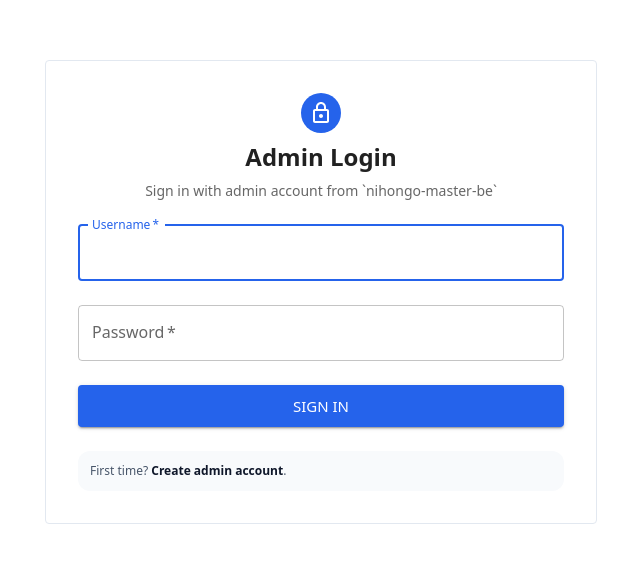
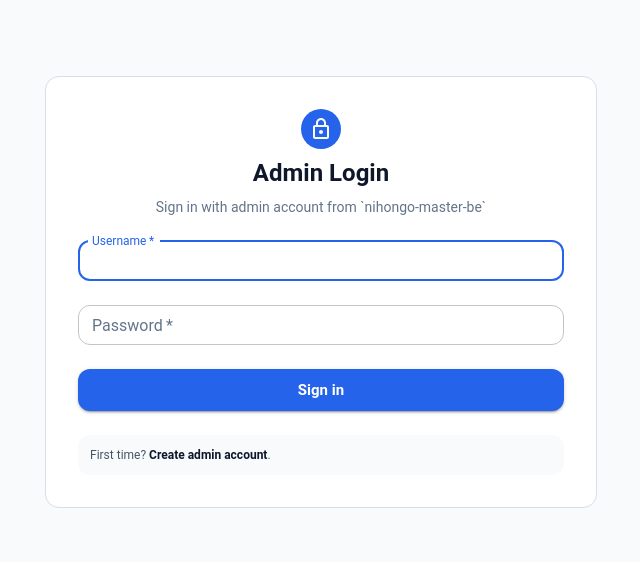
Before and after one commit to AxlHim26/nihongo-master-admin, a Next.js app: page /login in a window 1280 px wide. Shown: the part 108-670 px from the top of the page, without its empty margins (319-959 px from the left). Built offline with nearby package versions, Linux system fonts and the light colour scheme; no server answers.

Commit message:
feat(admin-ui): align shell and module visuals with FE

```diff
--- a/src/app/globals.css
+++ b/src/app/globals.css
@@ -1,20 +1,123 @@
 @tailwind base;
 @tailwind components;
 @tailwind utilities;
+
+:root {
+  --admin-bg: #f8fafc;
+  --admin-surface: #ffffff;
+  --admin-surface-soft: #f2f6fc;
+  --admin-fg: #0f172a;
+  --admin-muted: #64748b;
+  --admin-border: #d6dfeb;
+  --admin-primary: #60a5fa;
+  --admin-primary-strong: #2563eb;
+  --admin-primary-soft: #e8f2ff;
+  --admin-sidebar-bg: #f3f7fc;
+  --admin-shadow: 0 16px 36px -24px rgba(15, 23, 42, 0.2);
+}
 
 html,
 body {
   margin: 0;
   padding: 0;
-  min-height: 100%;
+  min-height: 100dvh;
 }
 
 body {
-  background: #f8fafc;
-  color: #0f172a;
+  background: var(--admin-bg);
+  color: var(--admin-fg);
+  font-family:
+    "Roboto",
+    ui-sans-serif,
+    system-ui,
+    -apple-system,
+    "Segoe UI",
+    sans-serif;
 }
 
 a {
   color: inherit;
   text-decoration: none;
 }
+
+@layer components {
+  .admin-shell {
+    min-height: 100dvh;
+    background: radial-gradient(
+      circle at top right,
+      rgba(96, 165, 250, 0.1),
+      transparent 45%
+    );
+    background-color: var(--admin-bg);
+  }
+
+  .admin-sidebar {
+    border-right: 1px solid var(--admin-border);
+    background: var(--admin-sidebar-bg);
+  }
+
+  .admin-main {
+    padding: 1.5rem;
+  }
+
+  @media (min-width: 1024px) {
+    .admin-main {
+      padding: 2rem;
+    }
+  }
+
+  .admin-panel {
+    border: 1px solid var(--admin-border);
+    border-radius: 1rem;
+    background: var(--admin-surface);
+    box-shadow: var(--admin-shadow);
+  }
+
+  .admin-card {
+    border: 1px solid var(--admin-border);
+    border-radius: 1rem;
+    background: linear-gradient(
+      165deg,
+      rgba(255, 255, 255, 0.98),
+      rgba(242, 246, 252, 0.86)
+    );
+    transition:
+      transform 180ms ease,
+      border-color 180ms ease,
+      box-shadow 180ms ease;
+  }
+
+  .admin-card:hover {
+    transform: translateY(-2px);
+    border-color: rgba(96, 165, 250, 0.6);
+    box-shadow: 0 18px 34px -24px rgba(37, 99, 235, 0.35);
+  }
+
+  .admin-nav-item {
+    display: flex;
+    align-items: center;
+    gap: 0.625rem;
+    border: 1px solid transparent;
+    border-radius: 0.75rem;
+    padding: 0.6rem 0.75rem;
+    color: var(--admin-muted);
+    font-size: 0.875rem;
+    font-weight: 600;
+    transition:
+      color 160ms ease,
+      background-color 160ms ease,
+      border-color 160ms ease;
+  }
+
+  .admin-nav-item:hover {
+    color: var(--admin-fg);
+    background: rgba(255, 255, 255, 0.7);
+    border-color: rgba(148, 163, 184, 0.24);
+  }
+
+  .admin-nav-item[data-active="true"] {
+    color: #1e293b;
+    background: var(--admin-primary-soft);
+    border-color: rgba(96, 165, 250, 0.5);
+  }
+}
--- a/src/app/providers.tsx
+++ b/src/app/providers.tsx
@@ -1,9 +1,9 @@
 "use client";
 
-import { ThemeProvider, createTheme } from "@mui/material/styles";
 import CssBaseline from "@mui/material/CssBaseline";
 import { QueryClientProvider } from "@tanstack/react-query";
 import { useState } from "react";
+import { ThemeProvider, createTheme } from "@mui/material/styles";
 
 import { createQueryClient } from "@/lib/query-client";
 
@@ -11,12 +11,65 @@ const theme = createTheme({
   palette: {
     mode: "light",
     primary: {
-      main: "#2563eb"
-    }
+      main: "#2563eb",
+      light: "#60a5fa",
+    },
+    background: {
+      default: "#f8fafc",
+      paper: "#ffffff",
+    },
+    text: {
+      primary: "#0f172a",
+      secondary: "#64748b",
+    },
+    divider: "#d6dfeb",
   },
   typography: {
-    fontFamily: "ui-sans-serif, system-ui, -apple-system, Segoe UI, sans-serif"
-  }
+    fontFamily: "Roboto, ui-sans-serif, system-ui, -apple-system, Segoe UI, sans-serif",
+  },
+  shape: {
+    borderRadius: 14,
+  },
+  components: {
+    MuiPaper: {
+      styleOverrides: {
+        root: {
+          backgroundImage: "none",
+          borderColor: "#d6dfeb",
+        },
+      },
+    },
+    MuiButton: {
+      styleOverrides: {
+        root: {
+          textTransform: "none",
+          borderRadius: 12,
+          fontWeight: 600,
+        },
+      },
+    },
+    MuiTextField: {
+      defaultProps: {
+        size: "small",
+      },
+    },
+    MuiOutlinedInput: {
+      styleOverrides: {
+        root: {
+          borderRadius: 12,
+          backgroundColor: "#ffffff",
+        },
+      },
+    },
+    MuiChip: {
+      styleOverrides: {
+        root: {
+          borderRadius: 999,
+          fontWeight: 600,
+        },
+      },
+    },
+  },
 });
 
 export default function Providers({ children }: { children: React.ReactNode }) {
--- a/src/components/common/confirm-dialog.tsx
+++ b/src/components/common/confirm-dialog.tsx
@@ -21,18 +21,30 @@ export default function ConfirmDialog({
   loading?: boolean;
 }) {
   return (
-    <Dialog open={open} onClose={onClose} maxWidth="xs" fullWidth>
-      <DialogTitle>{title}</DialogTitle>
+    <Dialog
+      open={open}
+      onClose={onClose}
+      maxWidth="xs"
+      fullWidth
+      PaperProps={{ className: "rounded-3xl border border-[var(--admin-border)]" }}
+    >
+      <DialogTitle className="pb-1 font-semibold">{title}</DialogTitle>
       <DialogContent>
         <Typography variant="body2" color="text.secondary">
           {description}
         </Typography>
       </DialogContent>
-      <DialogActions>
-        <Button onClick={onClose} color="inherit">
+      <DialogActions className="px-6 pb-5">
+        <Button onClick={onClose} color="inherit" className="rounded-xl">
           Cancel
         </Button>
-        <Button onClick={onConfirm} color="error" variant="contained" disabled={loading}>
+        <Button
+          onClick={onConfirm}
+          color="error"
+          variant="contained"
+          disabled={loading}
+          className="rounded-xl px-4"
+        >
           {loading ? "Deleting..." : "Delete"}
         </Button>
       </DialogActions>
--- a/src/components/common/crud-dialog.tsx
+++ b/src/components/common/crud-dialog.tsx
@@ -22,14 +22,20 @@ export default function CrudDialog({
   children: React.ReactNode;
 }) {
   return (
-    <Dialog open={open} onClose={onClose} fullWidth maxWidth="sm">
-      <DialogTitle>{title}</DialogTitle>
+    <Dialog
+      open={open}
+      onClose={onClose}
+      fullWidth
+      maxWidth="sm"
+      PaperProps={{ className: "rounded-3xl border border-[var(--admin-border)]" }}
+    >
+      <DialogTitle className="pb-1 font-semibold">{title}</DialogTitle>
       <DialogContent className="pt-2">{children}</DialogContent>
-      <DialogActions>
-        <Button onClick={onClose} color="inherit">
+      <DialogActions className="px-6 pb-5">
+        <Button onClick={onClose} color="inherit" className="rounded-xl">
           Cancel
         </Button>
-        <Button onClick={onSubmit} variant="contained" disabled={loading}>
+        <Button onClick={onSubmit} variant="contained" disabled={loading} className="rounded-xl px-4">
           {loading ? "Saving..." : submitLabel}
         </Button>
       </DialogActions>
--- a/src/components/layout/admin-shell.tsx
+++ b/src/components/layout/admin-shell.tsx
@@ -2,9 +2,11 @@ import AdminSidebar from "@/components/layout/admin-sidebar";
 
 export default function AdminShell({ children }: { children: React.ReactNode }) {
   return (
-    <div className="flex min-h-screen bg-slate-50">
+    <div className="admin-shell flex">
       <AdminSidebar />
-      <main className="flex-1 p-6 lg:p-8">{children}</main>
+      <main className="admin-main min-h-screen flex-1">
+        <div className="admin-panel min-h-[calc(100dvh-3rem)] p-5 lg:p-6">{children}</div>
+      </main>
     </div>
   );
 }
--- a/src/components/modules/section-manager.tsx
+++ b/src/components/modules/section-manager.tsx
@@ -34,11 +34,11 @@ const initialForm = (type: CourseSectionType): SectionRequest => ({
 });
 
 const sectionTypeLabelMap: Record<CourseSectionType, string> = {
-  GRAMMAR: "Ngữ pháp",
-  VOCABULARY: "Từ vựng",
-  KANJI: "Chữ Hán",
-  READING: "Đọc",
-  LISTENING: "Nghe"
+  GRAMMAR: "Grammar",
+  VOCABULARY: "Vocabulary",
+  KANJI: "Kanji",
+  READING: "Reading",
+  LISTENING: "Listening"
 };
 
 export default function SectionManager({
@@ -133,7 +133,12 @@ export default function SectionManager({
 
   return (
     <Stack spacing={3}>
-      <Stack direction="row" justifyContent="space-between" alignItems="center">
+      <Stack
+        direction="row"
+        justifyContent="space-between"
+        alignItems="center"
+        className="admin-panel px-4 py-3"
+      >
         <div>
           <Typography variant="h4" fontWeight={700}>
             {title}
@@ -161,7 +166,7 @@ export default function SectionManager({
 
       {sectionsQuery.isError && <Alert severity="error">Failed to load sections.</Alert>}
 
-      <Paper elevation={0} className="rounded-2xl border border-slate-200">
+      <Paper elevation={0} className="admin-panel overflow-hidden rounded-2xl">
         <Table>
           <TableHead>
             <TableRow>
--- a/src/components/modules/user-manager.tsx
+++ b/src/components/modules/user-manager.tsx
@@ -136,7 +136,12 @@ export default function UserManager() {
 
   return (
     <Box className="space-y-6">
-      <Stack direction="row" alignItems="center" justifyContent="space-between">
+      <Stack
+        direction="row"
+        alignItems="center"
+        justifyContent="space-between"
+        className="admin-panel px-4 py-3"
+      >
         <div>
           <Typography variant="h5" fontWeight={700}>
             User Accounts
@@ -159,7 +164,7 @@ export default function UserManager() {
         </Alert>
       )}
 
-      <TableContainer component={Paper} variant="outlined">
+      <TableContainer component={Paper} variant="outlined" className="admin-panel overflow-hidden rounded-2xl">
         <Table>
           <TableHead>
             <TableRow>
```
Also changed, not shown: src/components/modules/course-manager.tsx (+32 -20 lines).
